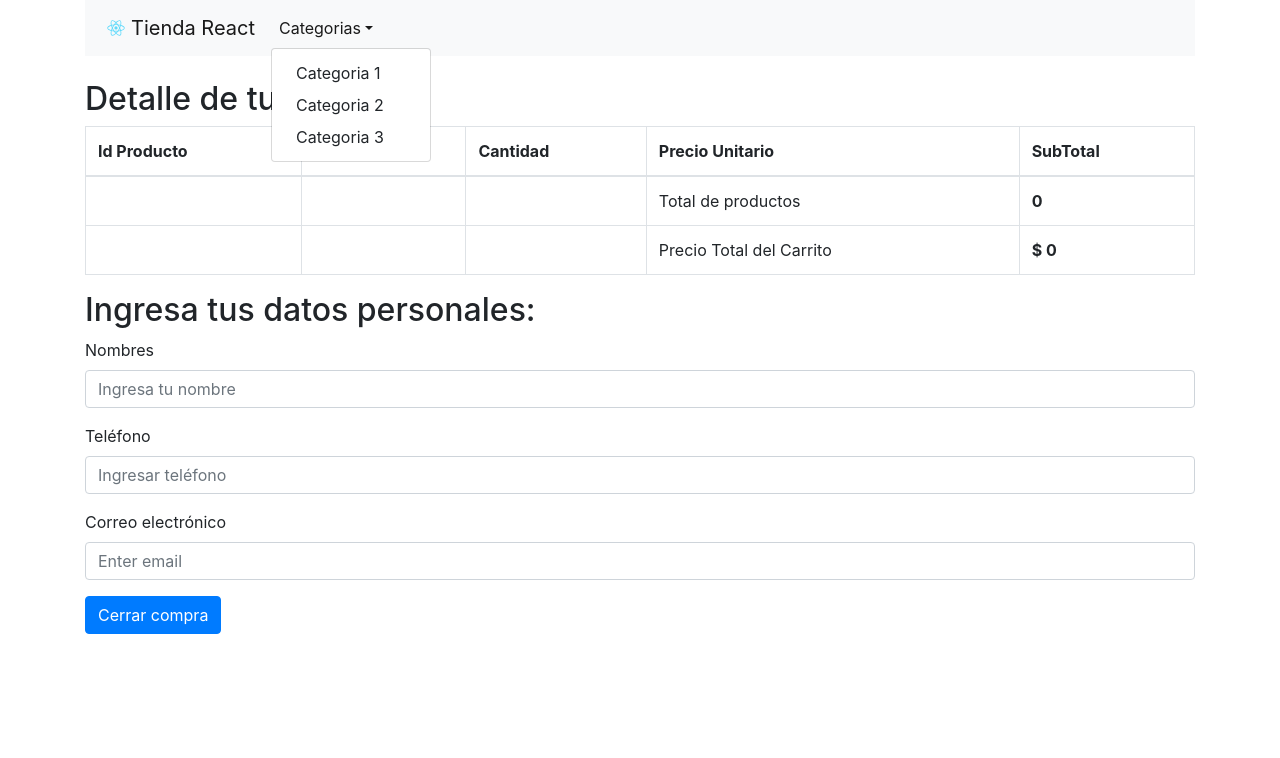
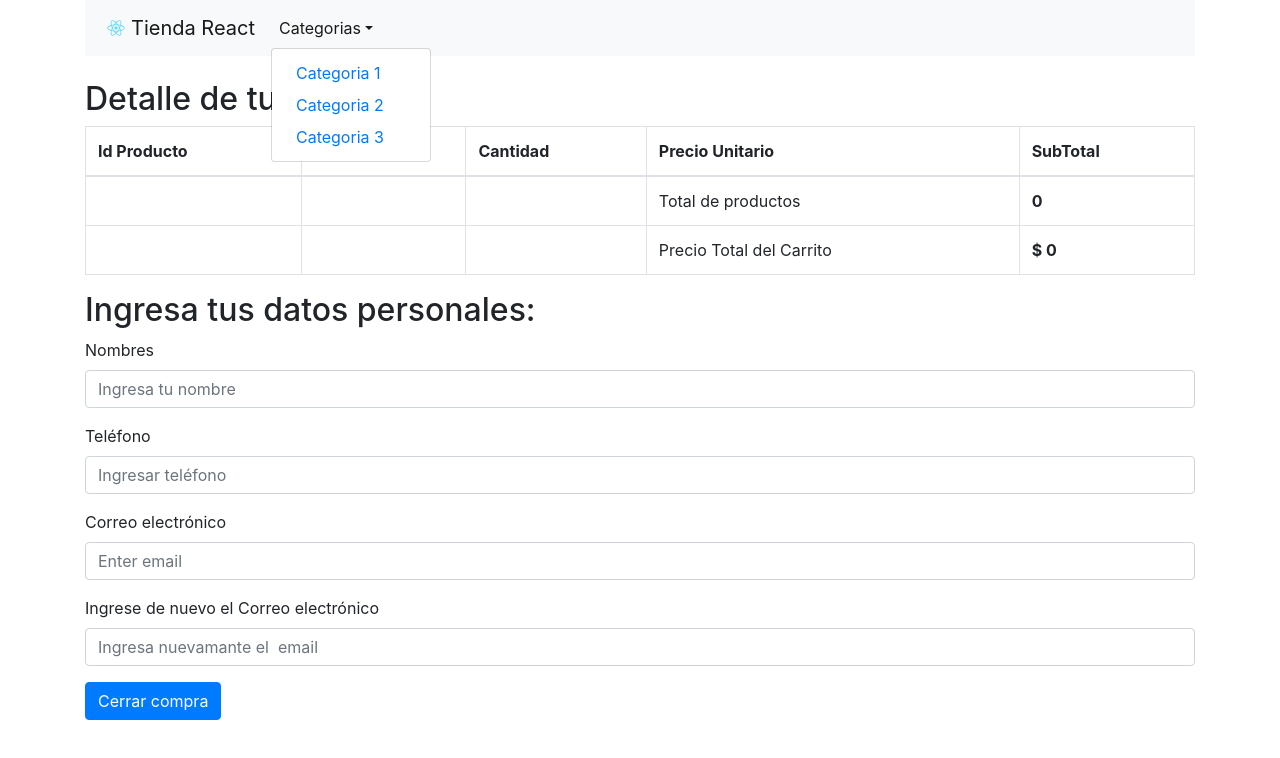
Before and after one commit to betitolg/react-ecommerce, a React (Create React App) app: page /checkout in a window 1280 px wide. Both pictures are taken after a click on the button "Categorias". Shown: the top 758 px of the page. Built offline with nearby package versions, Linux system fonts and the light colour scheme; the HTML template or start-up script is replaced by a standard one.

Commit message:
Consigna final

```diff
--- a/src/components/Checkout.js
+++ b/src/components/Checkout.js
@@ -20,10 +20,18 @@ export default function Checkout() {
   const [enteredName, setEnteredName] = useState("");
   const [enteredPhone, setEnteredPhone] = useState("");
   const [enteredEmail, setEnteredEmail] = useState("");
+  const [enteredEmailRepeat, setEnteredEmailRepeat] = useState("");
 const [idOrder,setOrderId] = useState("");
-
+const [error, seterror] = useState(false)
   const ProcesarComprar = (evt) => {
     evt.preventDefault();
+
+
+if(enteredEmail!==enteredEmailRepeat){
+
+  seterror(true);
+  return;
+}
 
     const firestore = getFireStore();
 
@@ -59,7 +67,9 @@ const PhoneChangeHandler =(evt)=>{
 const EmailChangeHandler =(evt)=>{
   setEnteredEmail(evt.target.value);
 }
-
+const EmailRepeatChangeHandler =(evt)=>{
+  setEnteredEmailRepeat(evt.target.value);
+}
 
   if (statusCompra === 0) {
     return (
@@ -118,19 +128,24 @@ const EmailChangeHandler =(evt)=>{
         <Form id="datosPersonales" style={{ border: 2 }} onSubmit={ProcesarComprar}>
           <Form.Group className="mb-3" controlId="formName">
             <Form.Label>Nombres </Form.Label>
-            <Form.Control type="text" placeholder="Ingresa tu nombre" onChange={NameChangeHandler}/>
+            <Form.Control  feedback="hola" required type="text" placeholder="Ingresa tu nombre" onChange={NameChangeHandler}/>
           </Form.Group>
           <Form.Group className="mb-3" controlId="formTelefono">
             <Form.Label>Teléfono </Form.Label>
-            <Form.Control type="phone" placeholder="Ingresar teléfono" onChange={PhoneChangeHandler}/>
+            <Form.Control required type="number" placeholder="Ingresar teléfono" onChange={PhoneChangeHandler}/>
           </Form.Group>
           <Form.Group className="mb-3" controlId="formEmail">
             <Form.Label>Correo electrónico </Form.Label>
-            <Form.Control type="email" placeholder="Enter email" onChange={EmailChangeHandler} />
+            <Form.Control required type="email" placeholder="Enter email" onChange={EmailChangeHandler} />
+          </Form.Group>
+          <Form.Group className="mb-3" controlId="formEmail">
+            <Form.Label>Ingrese de nuevo el Correo electrónico </Form.Label>
+            <Form.Control  required type="email" placeholder="Ingresa nuevamante el  email" onChange={EmailRepeatChangeHandler} />
           </Form.Group>
           <Button variant="primary" type="submit">
             Cerrar compra
           </Button>
+           {(error ?<Form.Label>Los correos electronicos deben ser iguales </Form.Label>:"")}
         </Form>
       </div>
     );
--- a/src/components/ItemDetailContainer.js
+++ b/src/components/ItemDetailContainer.js
@@ -20,7 +20,7 @@ export default function ItemDetailContainer() {
   const { addToCart } = useContext(CartContext);
   const [statusBotonComprar, setstatusBotonComprar] = useState(false);
   const [stateItemCount, setstateItemCount] = useState("itemcount");
-
+  const [exist, setExist] = useState(true);
 
   const AddProduct = () => {
     if (count < stock) {
@@ -58,13 +58,16 @@ export default function ItemDetailContainer() {
 
     const item = itemCollection.doc(id);
 
+
+
     item
       .get()
       .then((doc) => {
         if (!doc.exists) {
-          console.log("no existe");
+          setExist(false);
           return;
         }
+        setExist(true);
         setItems({id:doc.id,...doc.data()});
 
 
@@ -78,14 +81,24 @@ export default function ItemDetailContainer() {
       });
   },[id]);
 
+if(!exist){
+
+  return (<div>El producto no existe   <Link to={"/"}>Regresar a la página principal</Link></div> )
+}
+
+
   if (error) {
     return <div>Error: {error.message}</div>;
   } else if (!isLoaded) {
     return <Spinner animation="grow" variant="dark" />;
-  } else {
+  }
+
+  else {
     return (
+
+     exist &&
       <Card className="text-center">
-        <Card.Header>Consulta Producto : {items.name}</Card.Header>
+        <Card.Header>Consulta Producto : {items.name} </Card.Header>
         <Card.Body>
           <Card.Img variant="top" src={items.img} />
           <Card.Title>{items.name}</Card.Title>
@@ -124,5 +137,6 @@ export default function ItemDetailContainer() {
         <AlertItem show={statusAlert} />
       </Card>
     );
+
   }
 }
--- a/src/components/NavBar.js
+++ b/src/components/NavBar.js
@@ -26,11 +26,10 @@ export default function NavBar() {
         <Nav className="mr-auto">
 
           <NavDropdown title="Categorias" id="basic-nav-dropdown">
-          <Link to={'/category/1'}>
-        <NavDropdown.Item>Categoria 1</NavDropdown.Item>
-        </Link>
-        <NavDropdown.Item>Categoria 2</NavDropdown.Item>
-        <NavDropdown.Item>Categoria 3</NavDropdown.Item>
+
+        <NavDropdown.Item> <Link to={'/category/1'}>Categoria 1 </Link></NavDropdown.Item>
+        <NavDropdown.Item> <Link to={'/category/2'}>Categoria 2 </Link></NavDropdown.Item>
+        <NavDropdown.Item> <Link to={'/category/3'}>Categoria 3 </Link></NavDropdown.Item>
           </NavDropdown>
         </Nav>
         <Link to="/cart">
```
Also changed, not shown: 1 other file (tests, documents, lock files or other folders).
